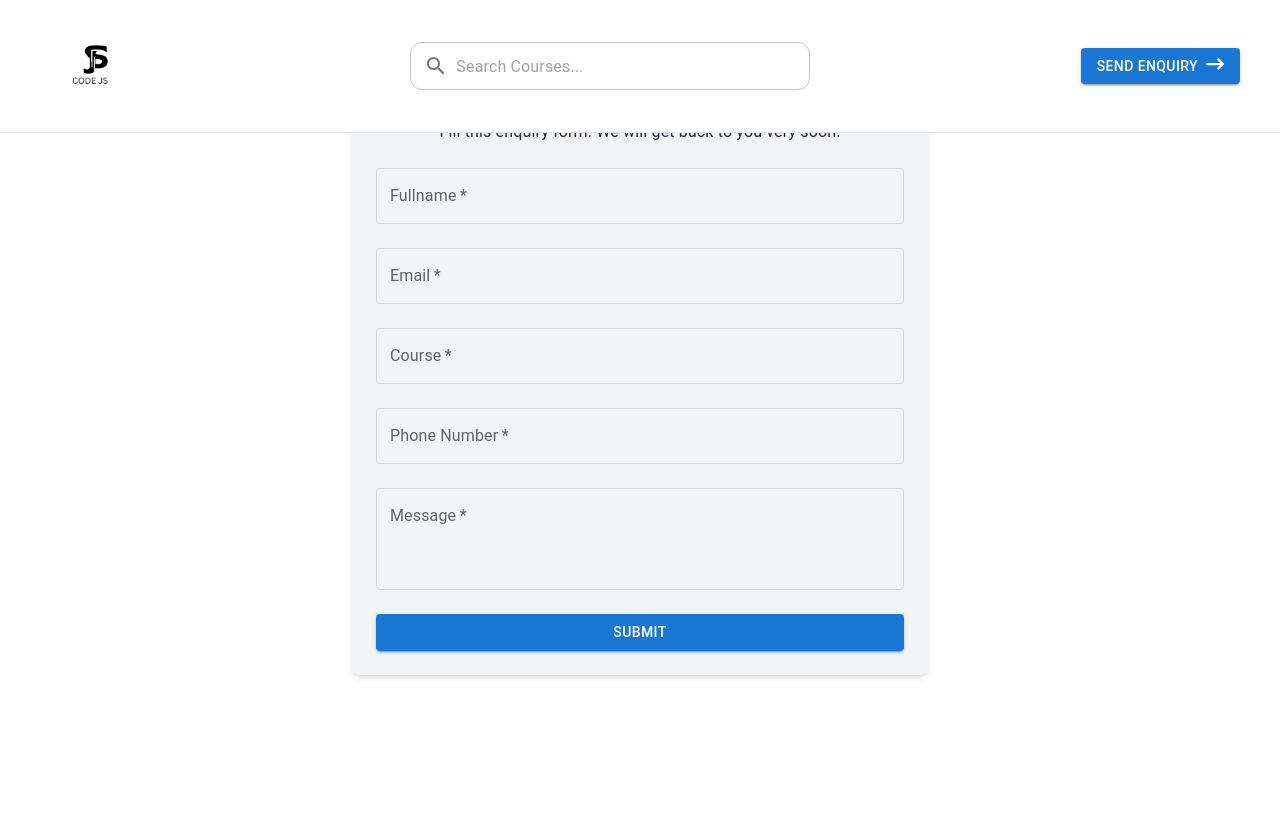
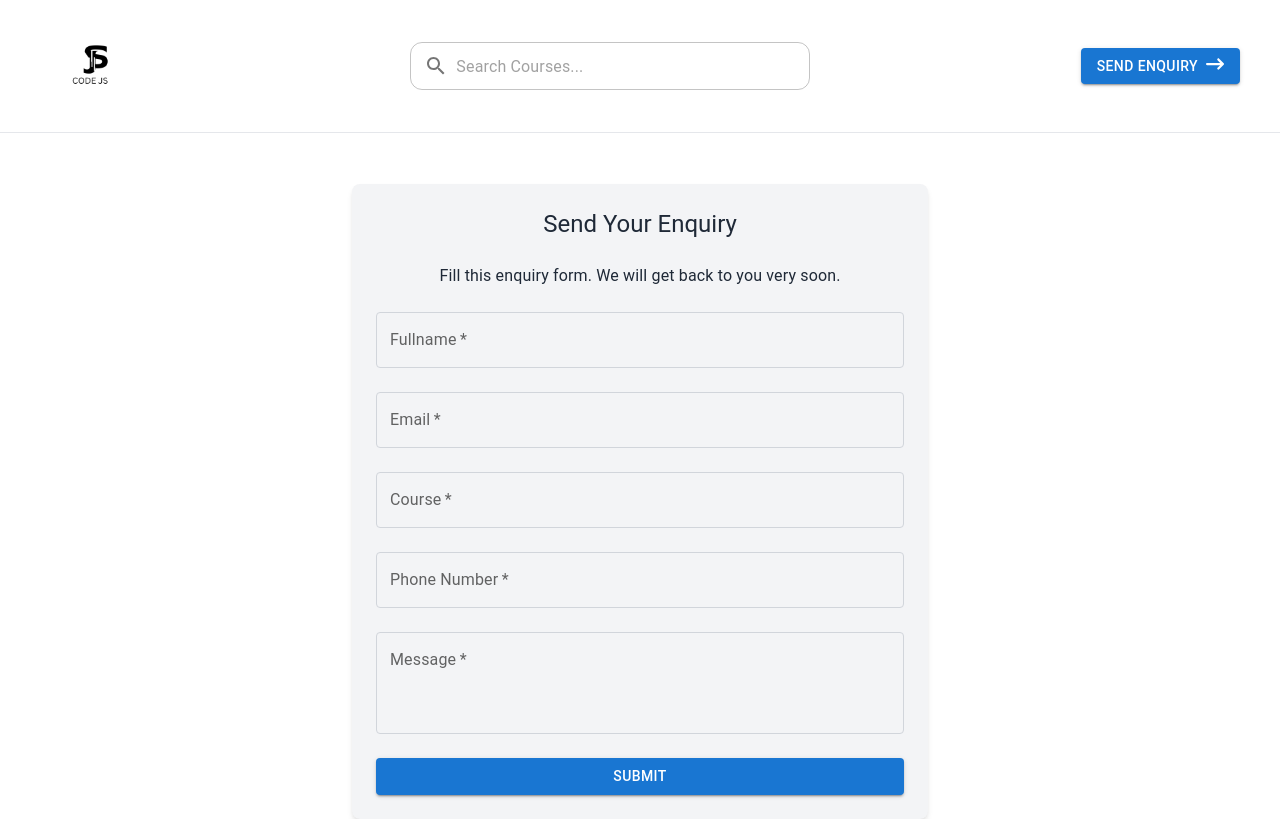
Before and after one commit to manishpun08/codejs, a Next.js app: page /contact in a window 1280 px wide. Built offline with nearby package versions, Linux system fonts and the light colour scheme; no server answers; the database is empty.

Commit message:
Navbar color changed

```diff
--- a/app/layout.tsx
+++ b/app/layout.tsx
@@ -31,7 +31,7 @@ export default function RootLayout({
         className={`${geistSans.variable} ${geistMono.variable} antialiased flex flex-col`}
       >
         <Navbar />
-        {children}
+        <div className="mt-36">{children}</div>
       </body>
     </html>
   );
--- a/components/Hero.tsx
+++ b/components/Hero.tsx
@@ -9,7 +9,7 @@ const Hero = () => {
   const router = useRouter();
 
   return (
-    <div className="container flex flex-wrap items-center justify-center mx-auto mt-40 md:flex-row">
+    <div className="container flex flex-wrap items-center justify-center mx-auto md:flex-row my-10">
       <div className="mb-14 lg:mb-0 lg:w-1/2">
         <h1 className="max-w-xl text-[2.9rem] leading-none text-gray-900 font-extrabold font-sans text-center lg:text-5xl lg:text-left lg:leading-tight mb-5">
           Something goes here
--- a/components/Navbar.tsx
+++ b/components/Navbar.tsx
@@ -23,9 +23,7 @@ export default function Navbar() {
   return (
     <nav
       className={`w-full fixed top-0 z-10 border-b transition-all duration-500 ease-in-out flex flex-col md:flex-row items-center justify-between px-4 md:px-10 ${
-        scrolled
-          ? 'bg-black text-white shadow-md py-2'
-          : 'bg-white text-black py-4'
+        scrolled ? 'bg-white  shadow-md py-2' : 'bg-white  py-4'
       }`}
     >
       {/* Logo */}
@@ -41,7 +39,7 @@ export default function Navbar() {
       </div>
 
       {/* Search Bar */}
-      <div className=" w-full md:w-1/3 mb-4 md:mb-0">
+      <div className="w-full md:w-1/3 mb-4 md:mb-0">
         <SearchBar />
       </div>
 
```
